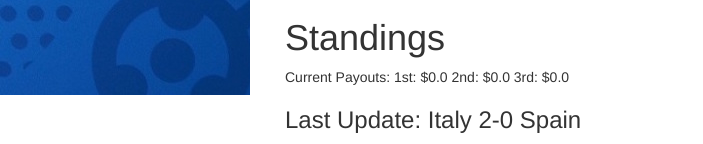
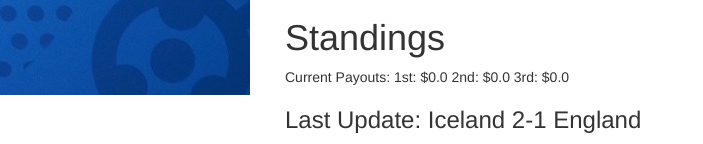
Before and after one commit to itorras13/Euro2016, a Flask app: template templates/index.html in a window 1280 px wide. Shown: the part 705-849 px from the top of the page, without its empty margins (0-703 px from the left). Run offline with Flask 2, Linux system fonts and the light colour scheme; the template is opened without the code that fills it, so the values that code supplies are empty; some libraries are stand-ins or nearby versions.

Commit message:
iceland england

```diff
--- a/templates/index.html
+++ b/templates/index.html
@@ -95,7 +95,7 @@
                         <h1>Standings</h1>
                         {% if submissions != [] %}
                             <p>Current Payouts: 1st: ${{submissions|count * 20 * 0.60}} 2nd: ${{submissions|count * 20 * 0.25}} 3rd: ${{submissions|count * 20 * 0.1}}</p>
-                            <h3>Last Update: Italy 2-0 Spain  </h3>
+                            <h3>Last Update: Iceland 2-1 England  </h3>
                             <!-- Once sumbissions are closed you will be able to click on names to see the brackets and winners will be shown -->
                             <table class="table table-striped table-responsive">
                                 <thead>
@@ -120,7 +120,7 @@
                                             {% else %}
                                                 <td><a href="show/{{submission['id']}}">{{submission['first_name']}} {{submission['last_name']}} ({{submission['sub_num']}})</a></td>
                                             {% endif %}
-                                            {% if submission['champion'] in ['Spain'] %}
+                                            {% if submission['champion'] in ['Spain', 'England'] %}
                                                 <td><strike>{{submission['champion']}}</strike></td>
                                             {% else %}
                                                 <td>{{submission['champion']}}</td>
--- a/templates/show.html
+++ b/templates/show.html
@@ -778,8 +778,8 @@
                                                 {% endif %}
                                                 <td colspan="2" bgcolor={{color}}>{{ sub.third4 }}</td>
     										</tr>
-                                            {% set out=['Romania', 'Russia', 'Ukraine', 'Czech Republic', 'Austria', 'Sweden', 'Albania', 'Turkey', 'Switzerland', 'Northern Ireland', 'Croatia', 'Republic of Ireland', 'Slovakia', 'Hungary', 'Spain'] %}
-                                            {% set quarters=['Poland', 'Wales', 'Portugal', 'France', 'Germany', 'Belgium', 'Italy'] %}
+                                            {% set out=['Romania', 'Russia', 'Ukraine', 'Czech Republic', 'Austria', 'Sweden', 'Albania', 'Turkey', 'Switzerland', 'Northern Ireland', 'Croatia', 'Republic of Ireland', 'Slovakia', 'Hungary', 'Spain', 'England'] %}
+                                            {% set quarters=['Poland', 'Wales', 'Portugal', 'France', 'Germany', 'Belgium', 'Italy', 'Iceland'] %}
     										<tr>
     											<th colspan="10">Quarter Finalists</th>
     										</tr>
```
